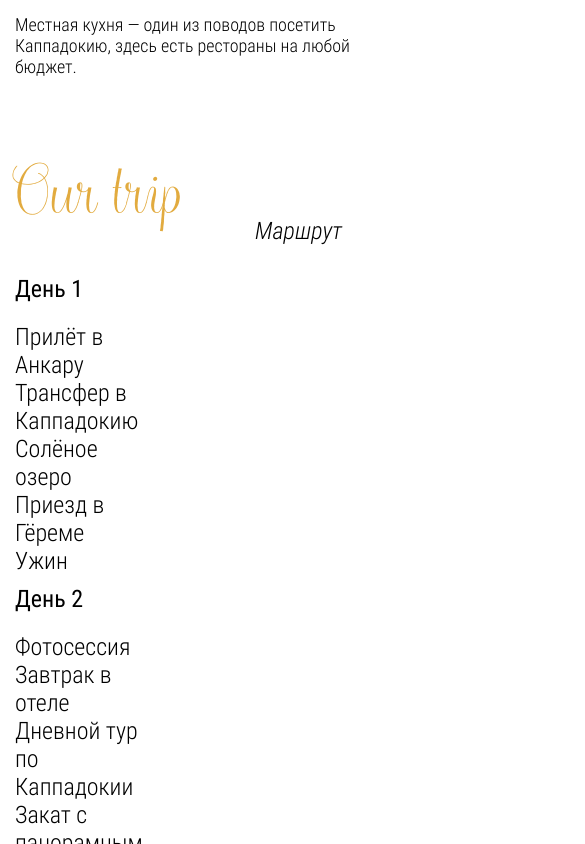
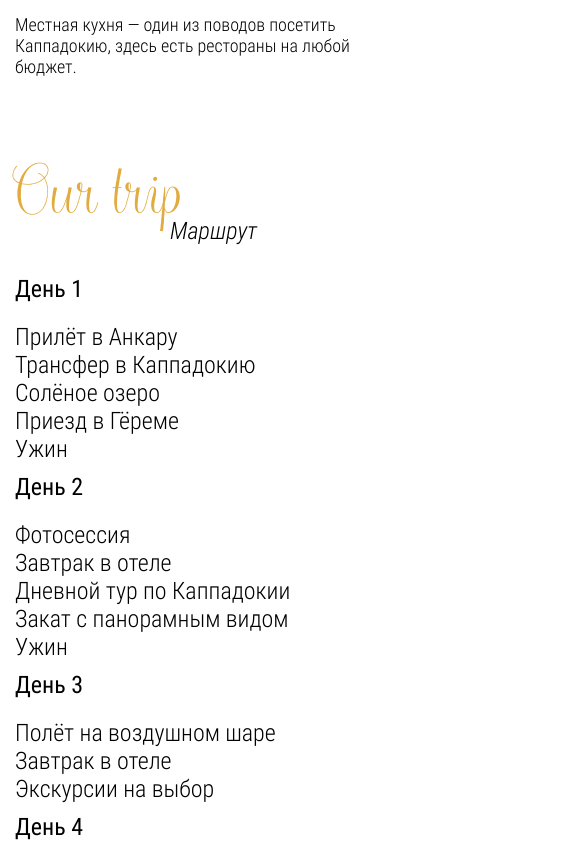
Before and after one commit to Nielll951/Cappadocia, a plain HTML site: page index.html in a window 390 px wide. Shown: the part 1883-2727 px from the top of the page, 585 px wide, since content can reach past the window. Drawn offline with nearby package versions, Linux system fonts and the light colour scheme.

Commit message:
adapted section our-trip

```diff
--- a/css/style.css
+++ b/css/style.css
@@ -495,13 +495,38 @@ body {
       position: static;
    }
 
-   .fairy-tail__slider {
+   .fairy-tail__slider,
+   .our-trip__slider {
       width: 100%;
    }
 
    .fairy-tail__body {
       width: 100%;
       padding-left: 0;
+   }
+
+   .our-trip__list:last-of-type {
+      margin-bottom: 25px;
+   }
+
+   .our-trip__content {
+      width: 100%;
+      padding-right: 0;
+   }
+
+   .our-trip__body {
+      display: flex;
+      flex-direction: row;
+      flex-wrap: wrap;
+      margin-bottom: 25px;
+   }
+
+   .our-trip__title {
+      flex: 0 0 100%;
+   }
+
+   .our-trip__list {
+      flex: 0 0 50%;
    }
 }
 
@@ -528,6 +553,17 @@ body {
       height: 25px;
       background-size: cover;
    }
+
+   .our-trip__content {
+      width: 100%;
+      padding-right: 0px;
+   }
+
+   .our-trip__slider-item img {
+      height: 100vh;
+      width: 100%;
+      object-fit: cover;
+   }
 }
 
 @media (max-width: 600px) {
@@ -553,7 +589,8 @@ body {
       margin-right: 15px;
    }
 
-   .fairy-tail__item img {
+   .fairy-tail__item img,
+   .our-trip__slider-item img {
       height: 50vh;
       width: 100%;
       object-fit: cover;
@@ -571,6 +608,22 @@ body {
 
    .fairy-tail__title span {
       margin-left: 110px;
+   }
+
+   .our-trip__title span {
+      margin-left: 155px;
+   }
+
+   .our-trip__body {
+      flex-direction: column;
+   }
+
+   .our-trip__list {
+      flex: 0 0 100%;
+   }
+
+   .our-trip__list:last-of-type {
+      margin-bottom: 20px;
    }
 }
 
--- a/index.html
+++ b/index.html
@@ -180,7 +180,7 @@
         </div>
       </div>
     </section>
-    <section id="price" class="price page-section">
+    <!-- <section id="price" class="price page-section">
       <div class="container">
         <h3 class="price__title title">
           Price
@@ -340,13 +340,13 @@
         </div>
       </div>
     </div>
-  </footer>
+  </footer> -->
 
 
 
-  <script src="https://ajax.googleapis.com/ajax/libs/jquery/3.5.1/jquery.min.js"></script>
-  <script src="js/slick.min.js"></script>
-  <script src="js/main.js"></script>
+    <script src="https://ajax.googleapis.com/ajax/libs/jquery/3.5.1/jquery.min.js"></script>
+    <script src="js/slick.min.js"></script>
+    <script src="js/main.js"></script>
 </body>
 
 </html>
--- a/js/main.js
+++ b/js/main.js
@@ -2,7 +2,7 @@ $(function(){
    $('.fairy-tail__slider, .our-trip__slider').slick({
       prevArrow: '<button type="button" class="slick-btn slick-prev"><img src="images/arrow-prev.svg" alt=""></button>',
       nextArrow: '<button type="button" class="slick-btn slick-next"><img src="images/arrow-next.svg" alt=""></button>',
-      autoplay: true,
+      autoplay: false,
       fade: true,
       responsive: [
          {
```
